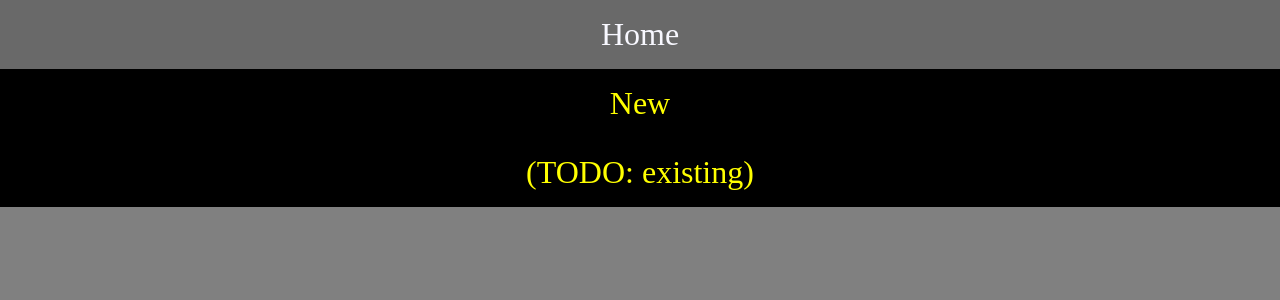
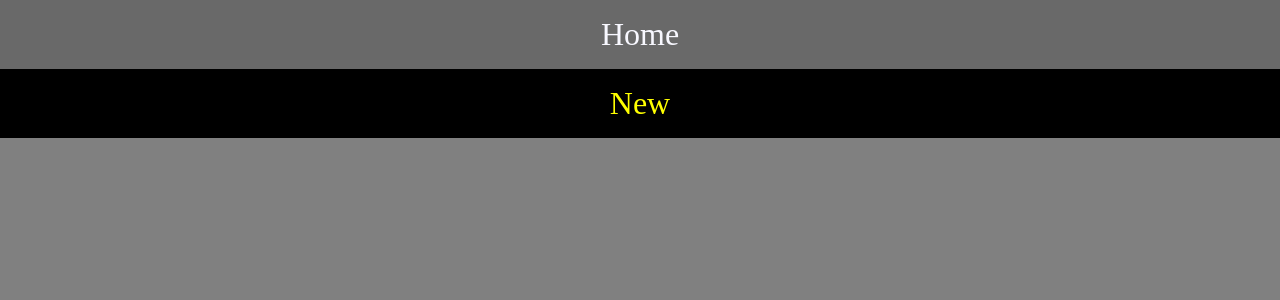
Before and after one commit to alebrozzo/timba, a SvelteKit app: page /dice in a window 1280 px wide. Shown: the top 300 px of the page. Built offline with nearby package versions, Linux system fonts and the light colour scheme.

Commit message:
show dice, maybe

```diff
--- a/src/lib/storage.ts
+++ b/src/lib/storage.ts
@@ -2,16 +2,26 @@ import type { Timba } from "./types"
 
 const TIMBA_STORAGE = "TimbaData"
 
-const emptyTimba: Timba = {
+export const emptyTimba: Timba = {
   diceSets: [],
   cardSet: [],
   numberSet: [],
 }
 
 export const getAllTimba = (): Timba => {
+  let timba: Timba = { ...emptyTimba }
   const timbaStr = localStorage.getItem(TIMBA_STORAGE) ?? ""
-  const timba = JSON.parse(timbaStr)
-  return timba ?? emptyTimba
+  if (!timbaStr) {
+    return timba
+  }
+
+  try {
+    timba = JSON.parse(timbaStr)
+  } catch (error) {
+    console.warn(TIMBA_STORAGE + " is not valid")
+  }
+
+  return timba
 }
 
 export const saveAllTimba = (timba: Timba) => {
--- a/src/routes/dice/+page.svelte
+++ b/src/routes/dice/+page.svelte
@@ -1,9 +1,19 @@
-<!-- <script lang="ts">
-export data;
-</script> -->
+<script lang="ts">
+  import { onMount } from "svelte"
+  import { emptyTimba, getAllTimba } from "$lib/storage"
+  import type { Timba } from "$lib/types"
+
+  let data = emptyTimba
+  onMount(async () => {
+    data = getAllTimba()
+  })
+</script>
 
 <div class="button-container">
   <a class="button" href="/">Home</a>
   <a class="button" href="dice/new">New</a>
-  <a class="button" href="dice/to-do">(TODO: existing)</a>
+
+  {#each data.diceSets as set}
+    <a class="button" href="dice/{set.name}">(TODO: existing)</a>
+  {/each}
 </div>
```
Also changed, not shown: src/lib/types.ts (+9 -6 lines).
